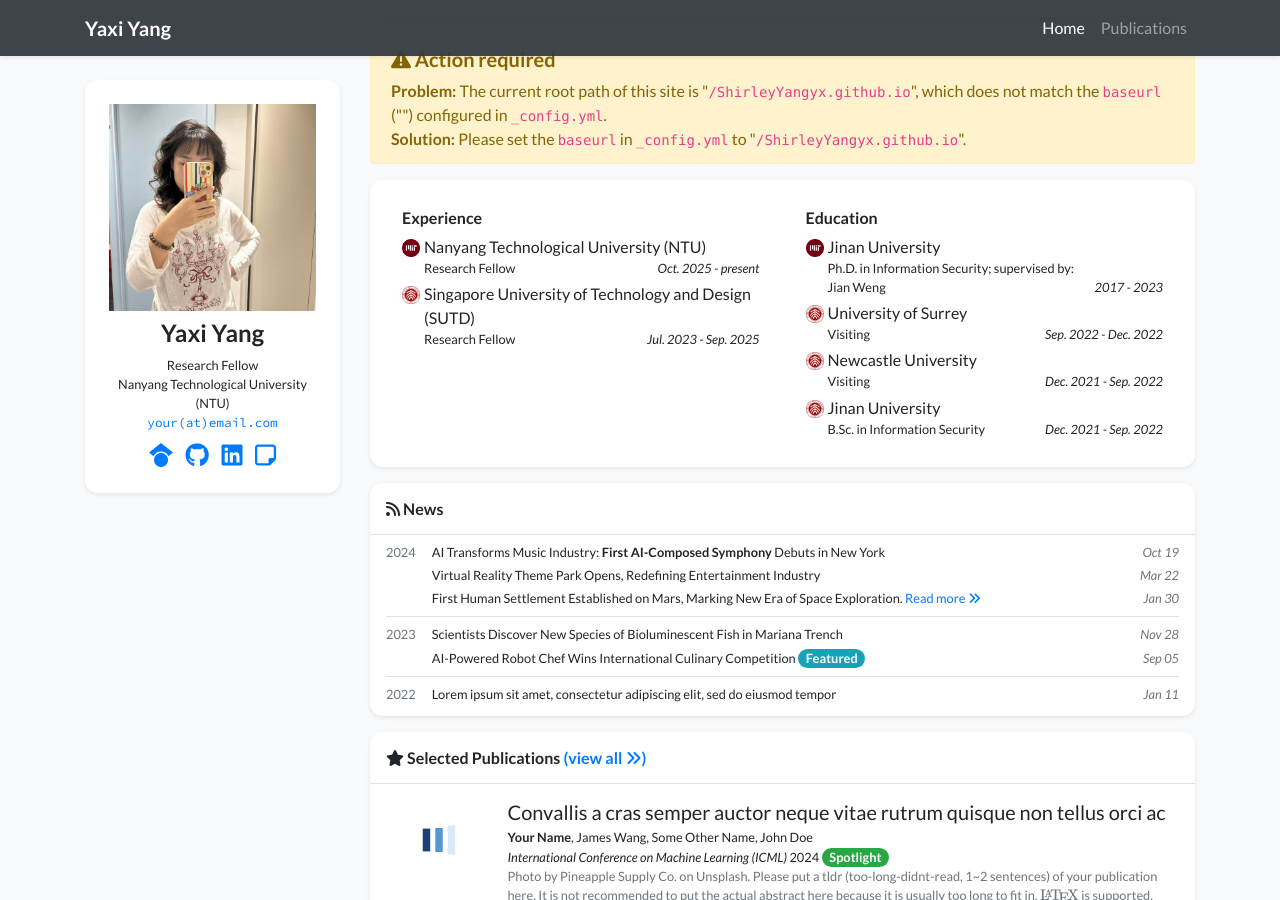
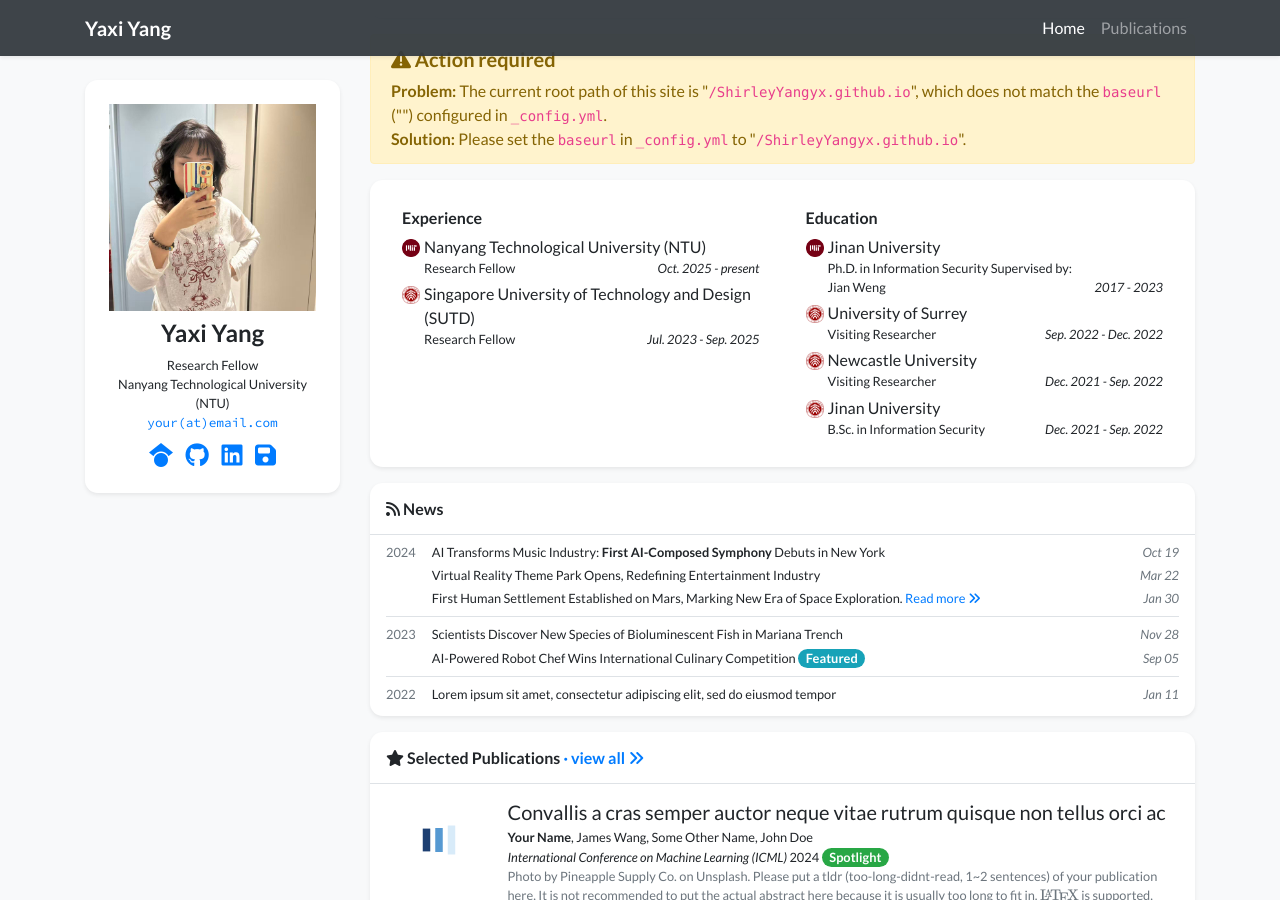
Before and after one commit to ShirleyYangyx/ShirleyYangyx.github.io, a Jekyll site: the page built from index.html, in a window 1280 px wide and 900 px high, scrolled down 448 px. Built offline with Jekyll 4.4.1, drawn with Linux system fonts in a browser that asks for light colours; nearby versions of some CDN libraries; a style sheet for code colours, icons or effects is not loaded.

Commit message:
Updating

```diff
--- a/_data/profile.yml
+++ b/_data/profile.yml
@@ -52,17 +52,18 @@ education:
 - name: Jinan University
   logo: /assets/images/badges/MIT_Social_circle.png
   position: >-
-    Ph.D. in Information Security; supervised by: Jian Weng
+    Ph.D. in Information Security
+    Supervised by: Jian Weng
   date: 2017 - 2023
 - name: University of Surrey
   logo: /assets/images/badges/PKU_red.png
   position: >-
-    Visiting
+    Visiting Researcher
   date: Sep. 2022 - Dec. 2022
 - name: Newcastle University
   logo: /assets/images/badges/PKU_red.png
   position: >-
-    Visiting
+    Visiting Researcher
   date: Dec. 2021 - Sep. 2022
 - name: Jinan University
   logo: /assets/images/badges/PKU_red.png
--- a/_includes/widgets/profile_card_mini.html
+++ b/_includes/widgets/profile_card_mini.html
@@ -87,7 +87,7 @@
 
                         {% if site.data.profile.cv_link %}
                         <a class="px-1 no-break" target="_blank" href="{{ site.data.profile.cv_link | relative_url }}">
-                            <i class="far fa-sticky-note"></i>
+                            <i class="fas fa-save"></i>
                         </a>
                         {% endif %}
                     </div>
--- a/_includes/widgets/publication_card.html
+++ b/_includes/widgets/publication_card.html
@@ -2,7 +2,7 @@
 <div class="my-3 p-0 bg-white shadow-sm rounded-xl">
     <h6 class="border-bottom border-gray p-3 mb-0">
         {% if include.title %}{{ include.title }}{% else %}<i class="fas fa-star"></i> Selected Recent Publications{% endif %}
-        <a href="{{ 'publications' | relative_url }}">(view all <i class="fas fa-angle-double-right"></i>)</a>
+        <a href="{{ 'publications' | relative_url }}"> · view all <i class="fas fa-angle-double-right"></i></a>
     </h6>
     {% for item in publications limit:include.limit %}
         {% include widgets/publication_item.html item=item first=false last=false %}
```
